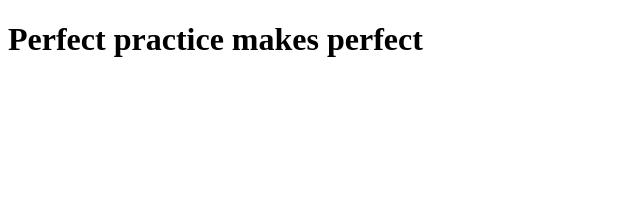
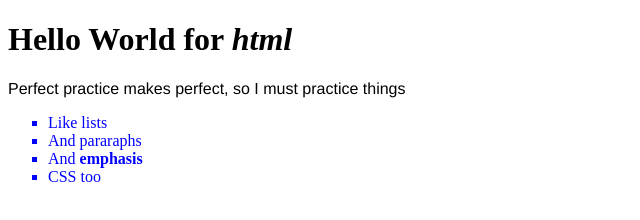
Before and after one commit to Pdubbs/Codeacademy, a plain HTML site: page hello_html/index.html in a window 1280 px wide. Shown: the whole page, without its empty margins (0-640 px from the left). Drawn offline with Linux system fonts and the light colour scheme.

Commit message:
Update hello world with a touch of css

```diff
--- a/hello_html/index.html
+++ b/hello_html/index.html
@@ -1,9 +1,17 @@
 <!DOCTYPE html>
 <html>
 <head>
-	<title>Hello, HTML</title>
+    <title>Hello, HTML!</title>
+    <link href="./resources/css/index.css" type="text/css" rel="stylesheet">
 </head>
 <body>
-<h1>Perfect practice makes perfect</h1>
+    <h1>Hello World for <em>html</em></h1>
+    <p class="helv"> Perfect practice makes perfect, so I must practice things</p>
+    <ul class="square">
+    	<li>Like lists</li>
+    	<li>And pararaphs</li>
+    	<li>And <strong>emphasis</strong></li>
+    	<li>CSS too</li>
+    </ul>
 </body>
 </html>
--- /dev/null
+++ b/hello_html/resources/css/index.css
@@ -0,0 +1,11 @@
+li {
+	color: blue;
+}
+
+ul.square {
+	list-style-type: square;
+}
+
+.helv {
+	font-family: Helvetica
+}
```
